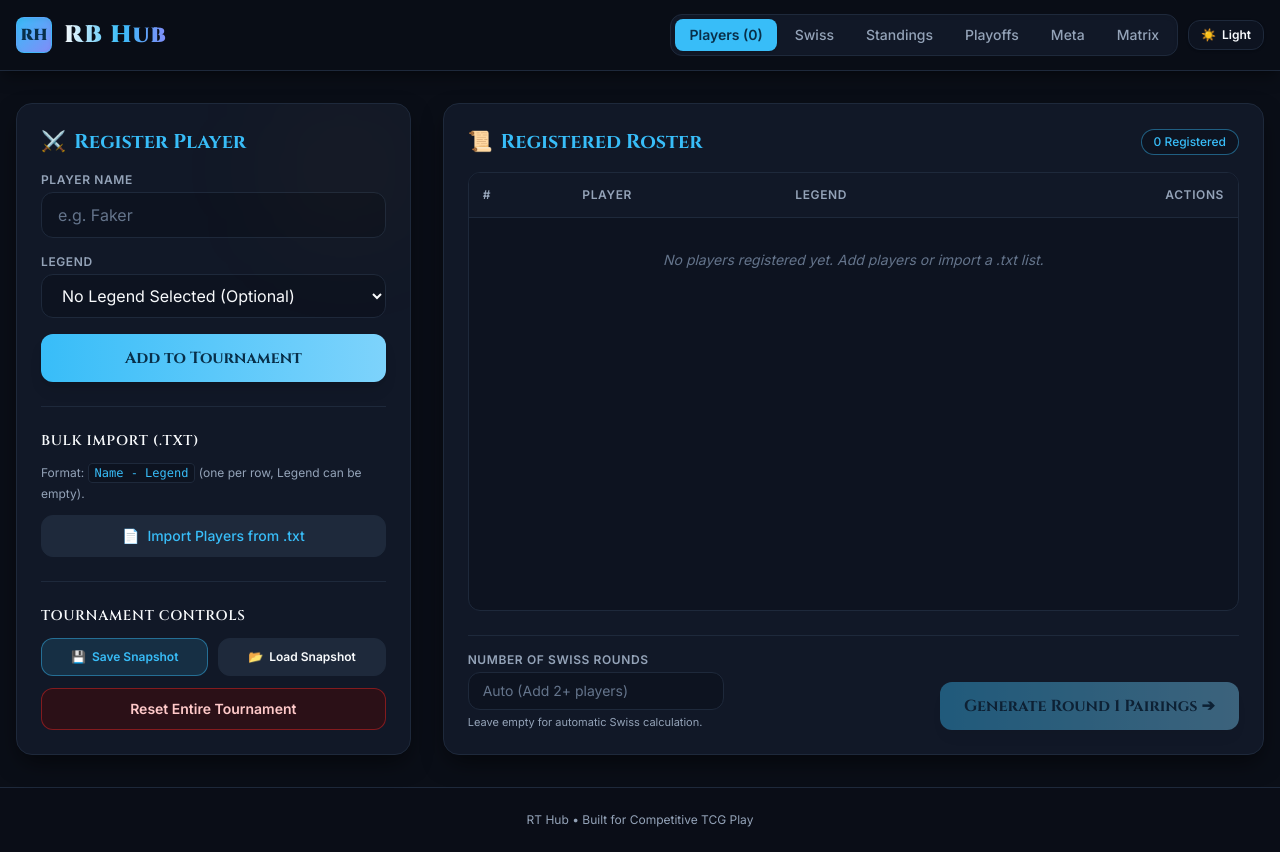
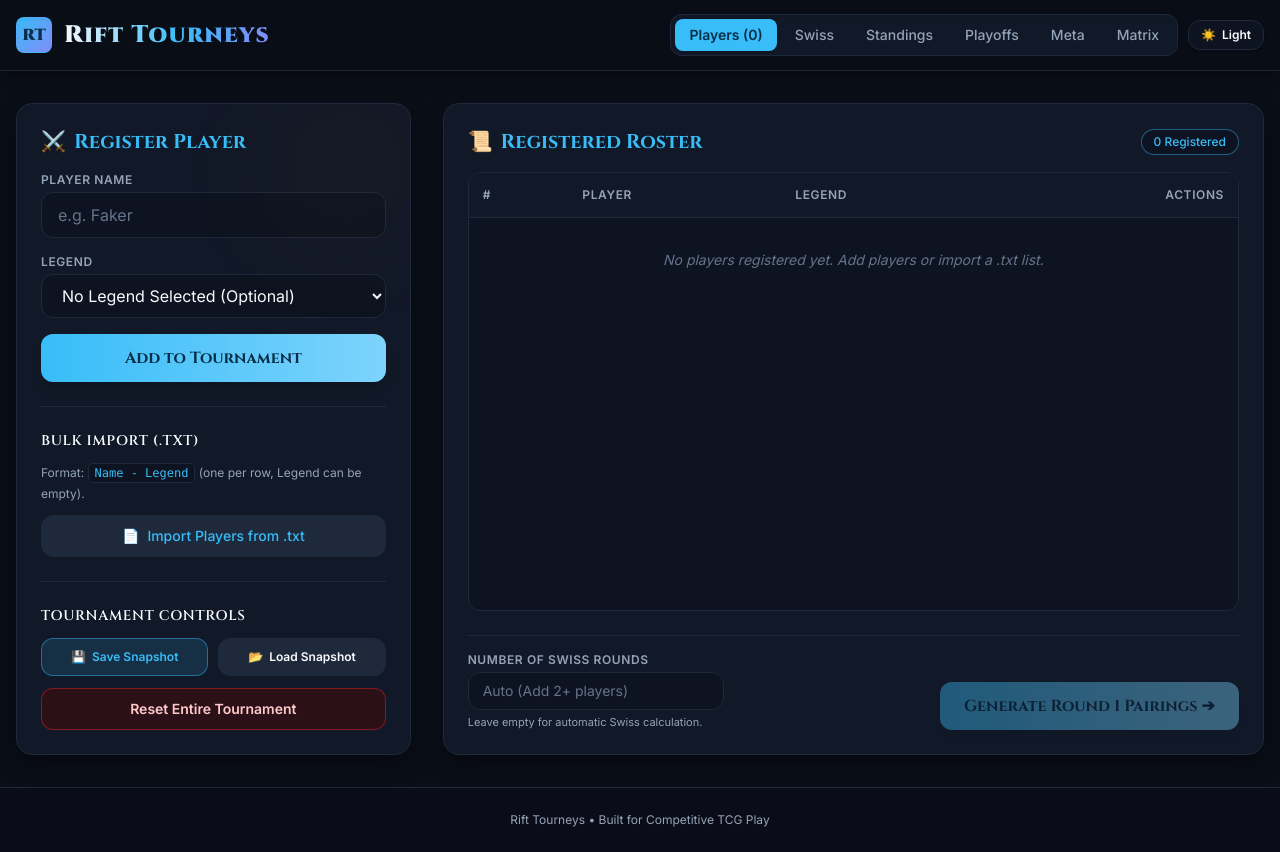
Before and after one commit to 625th/Rift-Tourneys, a plain HTML site: page index.html in a window 1280 px wide. Drawn offline with nearby package versions, Linux system fonts and the light colour scheme.

Commit message:
name change

```diff
--- a/index.html
+++ b/index.html
@@ -3,7 +3,7 @@
 <head>
     <meta charset="UTF-8">
     <meta name="viewport" content="width=device-width, initial-scale=1.0">
-    <title>RB Hub • Riftbound TCG Tournament Manager</title>
+    <title>Rift Tourneys • Riftbound TCG Tournament Manager</title>
     <!-- Tailwind CSS CDN -->
     <script src="https://cdn.jsdelivr.net/npm/@tailwindcss/browser@4"></script>
     <link rel="stylesheet" href="styles.css?v=7">
@@ -13,13 +13,13 @@
     <!-- Header -->
     <header class="theme-header border-b border-stone-800 backdrop-blur sticky top-0 z-40 shadow-lg shadow-black/30">
         <div class="max-w-7xl mx-auto px-4 py-3.5 flex flex-row justify-between items-center gap-4">
-            <!-- Brand Title: RB Hub -->
+            <!-- Brand Title: Rift Tourneys -->
             <div class="flex items-center gap-3 shrink-0">
                 <div class="theme-brand-badge w-9 h-9 rounded-lg flex items-center justify-center border shadow-inner">
-                    <span class="text-base font-black font-arcane">RH</span>
+                    <span class="text-base font-black font-arcane">RT</span>
                 </div>
                 <h1 class="theme-brand-title text-xl sm:text-2xl font-black tracking-wider font-arcane whitespace-nowrap">
-                    RB Hub
+                    Rift Tourneys
                 </h1>
             </div>
 
@@ -431,7 +431,7 @@
 
     <!-- Footer -->
     <footer class="theme-header border-t border-stone-800 py-6 text-center text-xs text-[#A8A29E]">
-        <p>RT Hub • Built for Competitive TCG Play</p>
+        <p>Rift Tourneys • Built for Competitive TCG Play</p>
     </footer>
 
     <!-- Application Scripts (file:// & GitHub Pages compatible, cache-busted) -->
```
